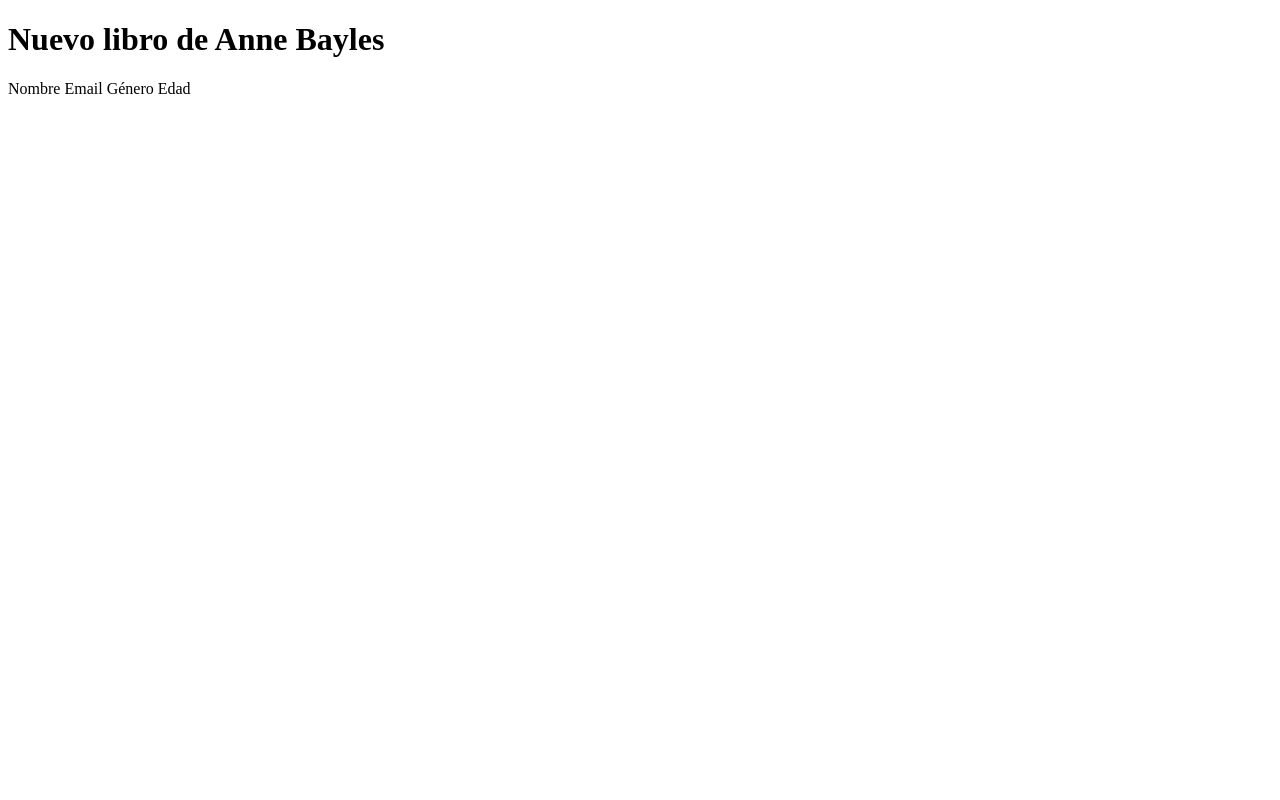
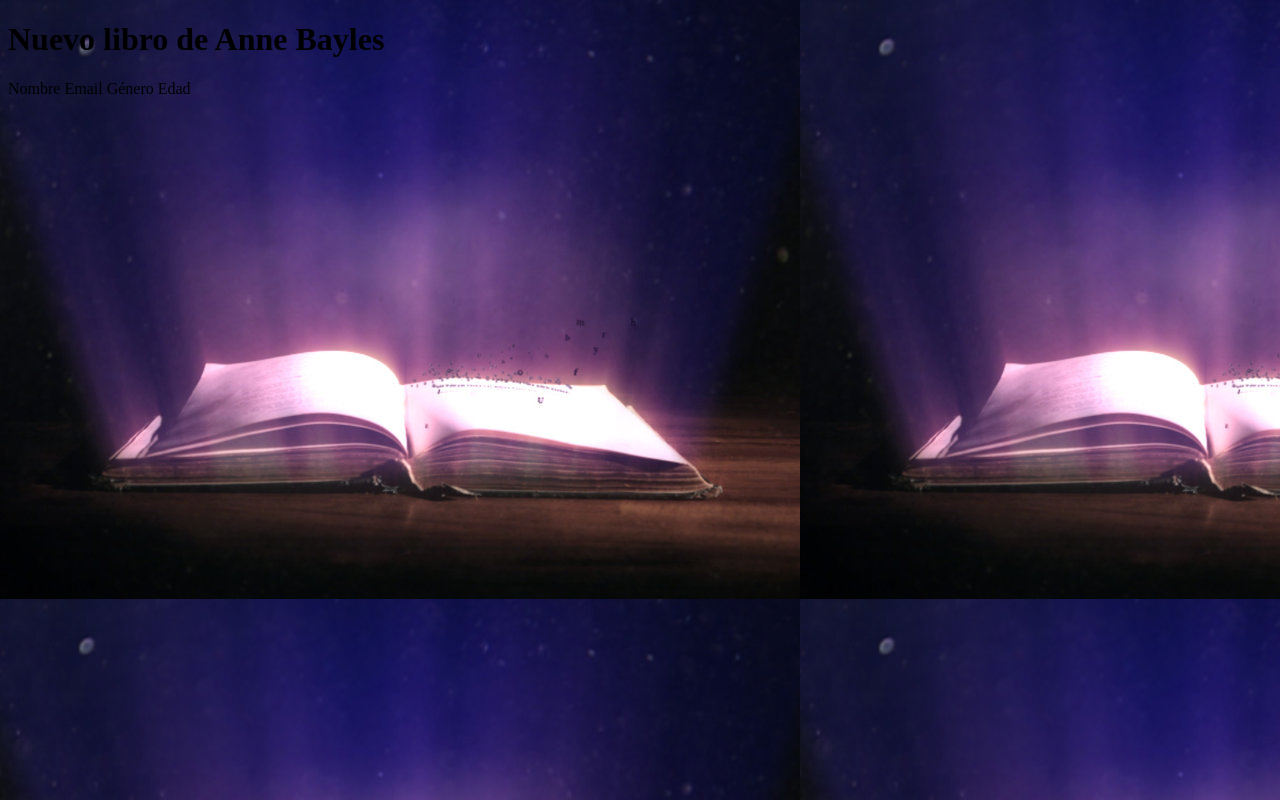
Before and after one commit to eloino92/landing-page, a plain HTML site: page index.html in a window 1280 px wide. Drawn offline with Linux system fonts and the light colour scheme.

Commit message:
cambios en background image

```diff
--- /dev/null
+++ b/estilo.css
@@ -0,0 +1,3 @@
+body{
+    background-image: url(./assets/magic-book.jpg);
+}
--- a/index.html
+++ b/index.html
@@ -5,6 +5,7 @@
     <meta http-equiv="X-UA-Compatible" content="IE=edge">
     <meta name="viewport" content="width=device-width, initial-scale=1.0">
     <title> Nuevo libro de Anne Bayles</title>
+    <link rel="stylesheet" href="./estilo.css">
 </head>
 <body>
     <h1>Nuevo libro de Anne Bayles</h1>
```
